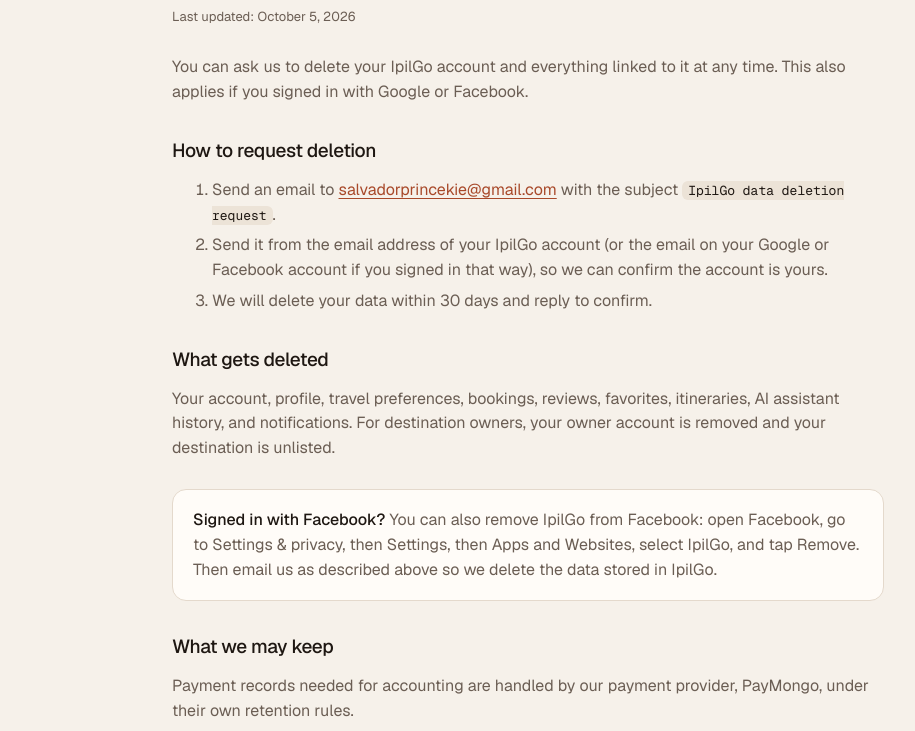
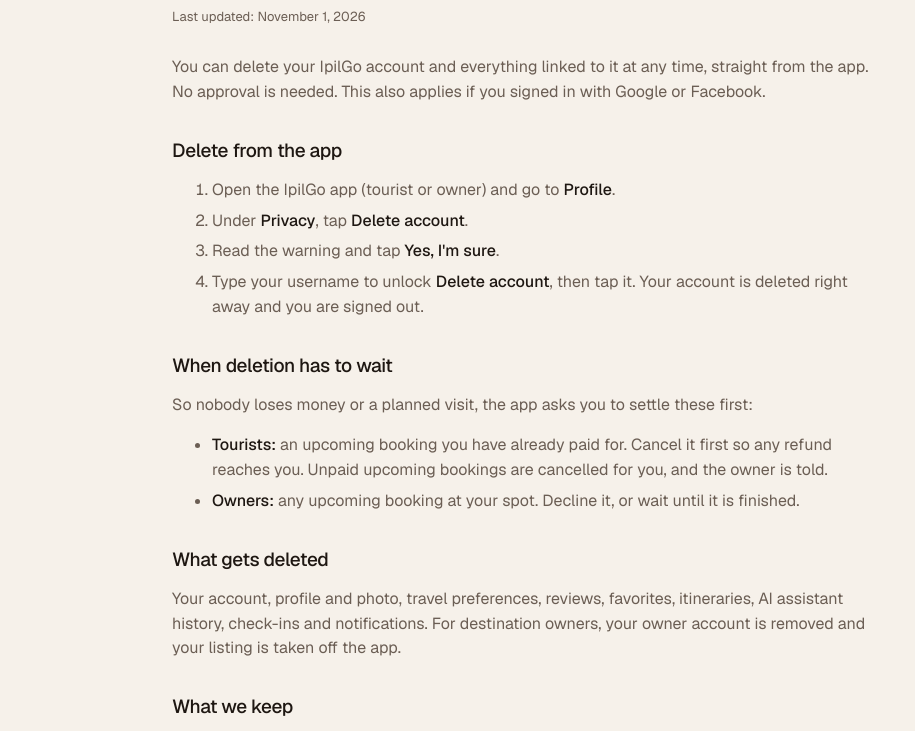
Before and after one commit to Seiderx/ipilgo-apps, a plain HTML site: page data-deletion.html in a window 1280 px wide. Shown: the part 181-912 px from the top of the page, without its empty margins (112-1027 px from the left). Drawn offline with nearby package versions, Linux system fonts and the light colour scheme.

Commit message:
Data deletion page: delete from the app in Profile, what waits, what is kept
Co-Authored-By: Claude Opus 5.5 <noreply@anthropic.com>

```diff
--- a/data-deletion.html
+++ b/data-deletion.html
@@ -16,26 +16,38 @@
 
 <main class="wrap doc">
   <h1>Delete your IpilGo data</h1>
-  <p class="updated">Last updated: October 5, 2026</p>
+  <p class="updated">Last updated: November 1, 2026</p>
 
-  <p>You can ask us to delete your IpilGo account and everything linked to it at any time. This also applies if you signed in with Google or Facebook.</p>
+  <p>You can delete your IpilGo account and everything linked to it at any time, straight from the app. No approval is needed. This also applies if you signed in with Google or Facebook.</p>
 
-  <h2>How to request deletion</h2>
+  <h2>Delete from the app</h2>
   <ol>
-    <li>Send an email to <a href="mailto:salvadorprincekie@gmail.com?subject=IpilGo%20data%20deletion%20request">salvadorprincekie@gmail.com</a> with the subject <code>IpilGo data deletion request</code>.</li>
-    <li>Send it from the email address of your IpilGo account (or the email on your Google or Facebook account if you signed in that way), so we can confirm the account is yours.</li>
-    <li>We will delete your data within 30 days and reply to confirm.</li>
+    <li>Open the IpilGo app (tourist or owner) and go to <b>Profile</b>.</li>
+    <li>Under <b>Privacy</b>, tap <b>Delete account</b>.</li>
+    <li>Read the warning and tap <b>Yes, I'm sure</b>.</li>
+    <li>Type your username to unlock <b>Delete account</b>, then tap it. Your account is deleted right away and you are signed out.</li>
   </ol>
 
+  <h2>When deletion has to wait</h2>
+  <p>So nobody loses money or a planned visit, the app asks you to settle these first:</p>
+  <ul>
+    <li><b>Tourists:</b> an upcoming booking you have already paid for. Cancel it first so any refund reaches you. Unpaid upcoming bookings are cancelled for you, and the owner is told.</li>
+    <li><b>Owners:</b> any upcoming booking at your spot. Decline it, or wait until it is finished.</li>
+  </ul>
+
   <h2>What gets deleted</h2>
-  <p>Your account, profile, travel preferences, bookings, reviews, favorites, itineraries, AI assistant history, and notifications. For destination owners, your owner account is removed and your destination is unlisted.</p>
+  <p>Your account, profile and photo, travel preferences, reviews, favorites, itineraries, AI assistant history, check-ins and notifications. For destination owners, your owner account is removed and your listing is taken off the app.</p>
+
+  <h2>What we keep</h2>
+  <p>Past bookings and their payment records stay in the owner's and the Tourism Office's records for accounting, with your name replaced by "Deleted user" and your phone number removed. Card and e-wallet payments are also kept by our payment provider, PayMongo, under their own retention rules.</p>
 
   <div class="callout">
-    <b>Signed in with Facebook?</b> You can also remove IpilGo from Facebook: open Facebook, go to Settings &amp; privacy, then Settings, then Apps and Websites, select IpilGo, and tap Remove. Then email us as described above so we delete the data stored in IpilGo.
+    <b>Can't open the app?</b> Email <a href="mailto:salvadorprincekie@gmail.com?subject=IpilGo%20data%20deletion%20request">salvadorprincekie@gmail.com</a> with the subject <code>IpilGo data deletion request</code> from your account's email address, and we will delete your data within 30 days.
   </div>
 
-  <h2>What we may keep</h2>
-  <p>Payment records needed for accounting are handled by our payment provider, PayMongo, under their own retention rules.</p>
+  <div class="callout">
+    <b>Signed in with Facebook?</b> You can also remove IpilGo from Facebook: open Facebook, go to Settings &amp; privacy, then Settings, then Apps and Websites, select IpilGo, and tap Remove.
+  </div>
 </main>
 
 <footer class="site">
```
